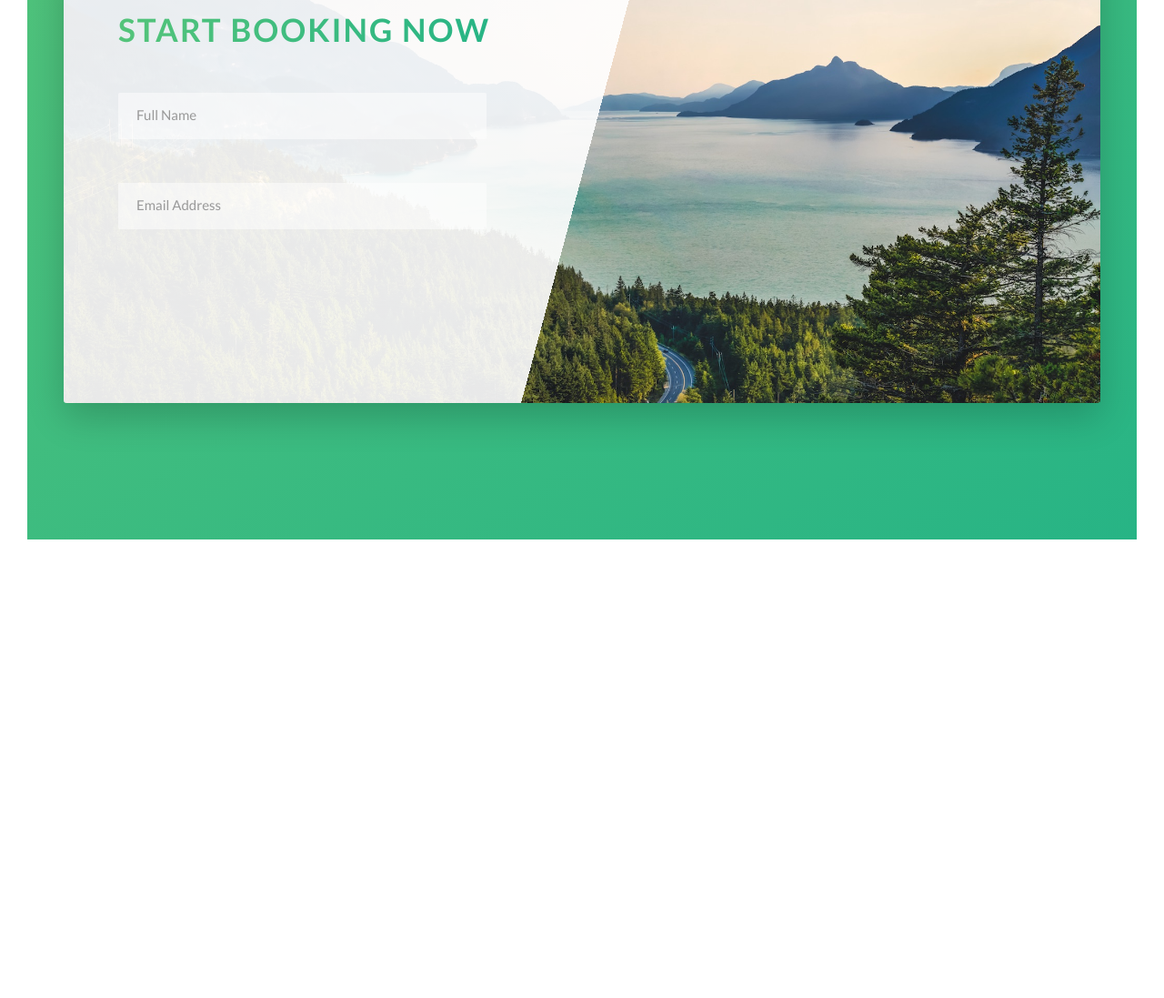
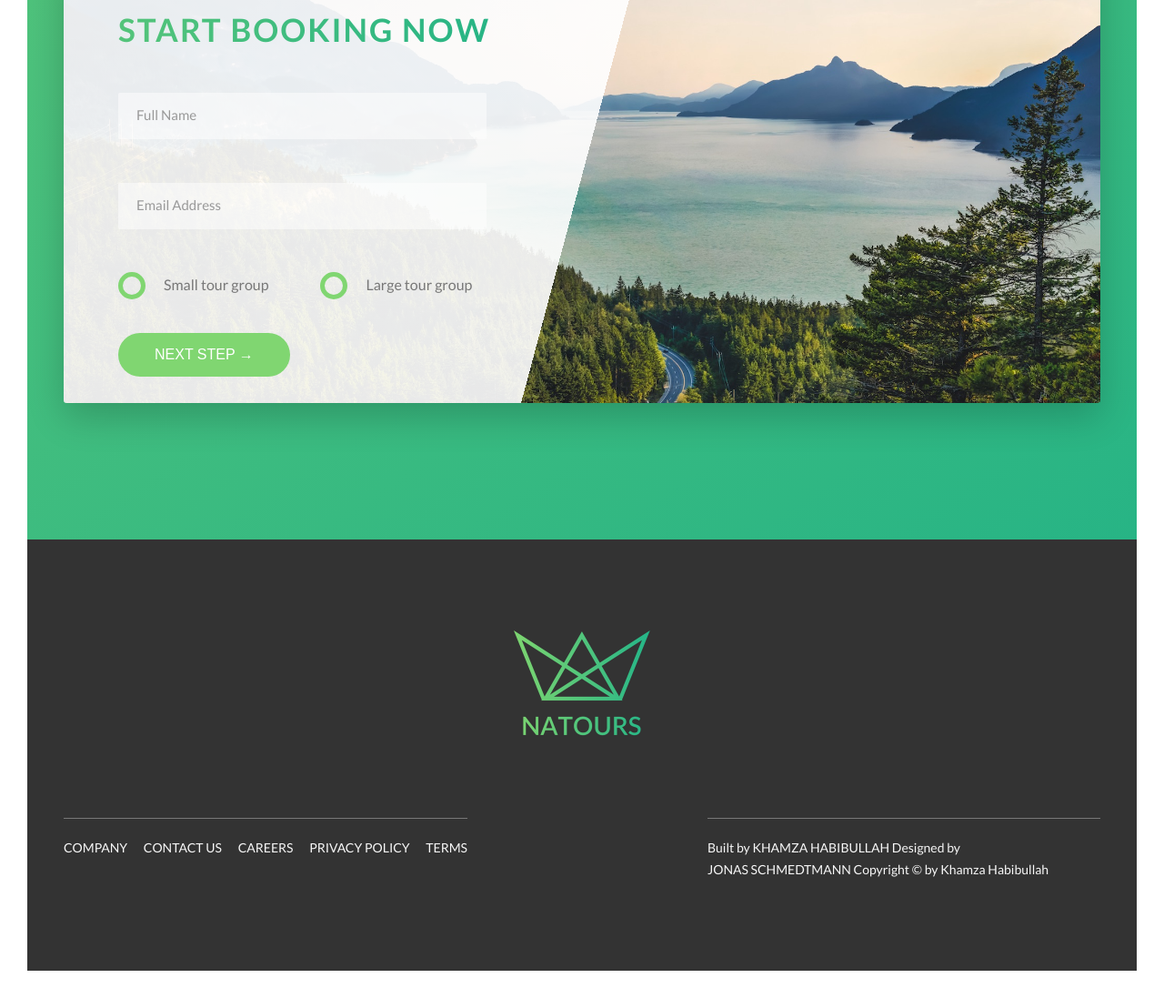
Before and after one commit to khamzahabibullah/Natours, a website: page index.html in a window 1280 px wide. Shown: the part 4639-5736 px from the top of the page at 91% size. Before the commit the page ends 5262 px from the top, so only its background shows below. Drawn offline with Linux system fonts and the light colour scheme.

Commit message:
add footer

```diff
--- a/index.html
+++ b/index.html
@@ -326,12 +326,84 @@
                   />
                   <label for="email" class="form__label">Email Address</label>
                 </div>
+
+                <div class="form__group u-margin-bottom-medium">
+                  <div class="form__radio-group">
+                    <input
+                      type="radio"
+                      class="form__radio-input"
+                      id="small"
+                      name="size"
+                    />
+                    <label for="small" class="form__radio-label">
+                      <span class="form__radio-button"></span>
+                      Small tour group</label
+                    >
+                  </div>
+
+                  <div class="form__radio-group">
+                    <input
+                      type="radio"
+                      class="form__radio-input"
+                      id="large"
+                      name="size"
+                    />
+                    <label for="large" class="form__radio-label">
+                      <span class="form__radio-button"></span>
+
+                      Large tour group</label
+                    >
+                  </div>
+                </div>
+
+                <div class="form__group">
+                  <button class="btn btn--green">Next step &rarr;</button>
+                </div>
               </form>
             </div>
           </div>
         </div>
       </section>
     </main>
+
+    <footer class="footer">
+      <div class="footer__logo-box">
+        <img src="assets/logo-green-2x.png" alt="" class="footer__logo" />
+      </div>
+
+      <div class="row">
+        <div class="col-1-of-2">
+          <div class="footer__navigation">
+            <ul class="footer__list">
+              <li class="footer__item">
+                <a href="#" class="footer__link">Company</a>
+              </li>
+              <li class="footer__item">
+                <a href="#" class="footer__link">Contact Us</a>
+              </li>
+              <li class="footer__item">
+                <a href="#" class="footer__link">Careers</a>
+              </li>
+              <li class="footer__item">
+                <a href="#" class="footer__link">Privacy policy</a>
+              </li>
+              <li class="footer__item">
+                <a href="#" class="footer__link">Terms</a>
+              </li>
+            </ul>
+          </div>
+        </div>
+
+        <div class="col-1-of-2">
+          <p class="footer__copyright">
+            Built by
+            <a href="#" class="footer__link">Khamza Habibullah</a> Designed by
+            <a href="#" class="footer__link">Jonas Schmedtmann</a>
+            Copyright &copy; by Khamza Habibullah
+          </p>
+        </div>
+      </div>
+    </footer>
 
     <!--
         <section class="grid-test">
--- a/sass/abstracts/_variables.scss
+++ b/sass/abstracts/_variables.scss
@@ -14,6 +14,7 @@ $color-gray-light-2: #eee;
 
 $color-gray-dark: #777;
 $color-gray-dark-2: #999;
+$color-gray-dark-3: #333;
 
 $color-white: #fff;
 $color-black: #000;
--- a/sass/base/_utilities.scss
+++ b/sass/base/_utilities.scss
@@ -1,23 +1,23 @@
 .u-center-text {
-  text-align: center;
+  text-align: center !important;
 }
 
 .u-margin-bottom-small {
-  margin-bottom: 1.5rem;
+  margin-bottom: 1.5rem !important;
 }
 
 .u-margin-bottom-medium {
-  margin-bottom: 4rem;
+  margin-bottom: 4rem !important;
 }
 
 .u-margin-bottom-big {
-  margin-bottom: 8rem;
+  margin-bottom: 8rem !important;
 }
 
 .u-margin-top-big {
-  margin-top: 8rem;
+  margin-top: 8rem !important;
 }
 
 .u-margin-top-huge {
-  margin-top: 10rem;
+  margin-top: 10rem !important;
 }
--- a/sass/components/_button.scss
+++ b/sass/components/_button.scss
@@ -1,4 +1,5 @@
 .btn {
+  &,
   &:link,
   &:visited {
     text-transform: uppercase;
@@ -9,6 +10,9 @@
     transition: all 0.2s;
     position: relative;
     font-size: $fs-default;
+
+    border: none;
+    cursor: pointer;
   }
 
   &:hover {
@@ -21,7 +25,9 @@
     }
   }
 
-  &:active {
+  &:active,
+  &:focus {
+    outline: none;
     transform: translateY(-1px);
     box-shadow: 0 0.5rem 1rem rgba($color-black, 0.2);
   }
--- a/sass/components/_form.scss
+++ b/sass/components/_form.scss
@@ -14,6 +14,7 @@
     border-bottom: 3px solid transparent;
     width: 90%;
     display: block;
+    transition: all 0.3s;
 
     &:focus {
       outline: none;
@@ -44,4 +45,50 @@
     visibility: hidden;
     transform: translateY(-4rem);
   }
+
+  &__radio-group {
+    width: 49%;
+    display: inline-block;
+  }
+
+  &__radio-input {
+    display: none;
+  }
+
+  &__radio-label {
+    font-size: $fs-default;
+    cursor: pointer;
+    position: relative;
+    padding-left: 5rem;
+  }
+
+  &__radio-button {
+    height: 3rem;
+    width: 3rem;
+    border: 5px solid $color-primary;
+    border-radius: 50%;
+    display: inline-block;
+    position: absolute;
+    left: 0;
+    top: -0.4rem;
+
+    &::after {
+      content: '';
+      display: block;
+      height: 1.3rem;
+      width: 1.3rem;
+      border-radius: 50%;
+      position: absolute;
+      top: 50%;
+      left: 50%;
+      transform: translate(-50%, -50%);
+      background-color: $color-primary;
+      opacity: 0;
+      transition: opacity 0.2s;
+    }
+  }
+
+  &__radio-input:checked ~ &__radio-label &__radio-button::after {
+    opacity: 1;
+  }
 }
--- /dev/null
+++ b/sass/layout/_footer.scss
@@ -0,0 +1,60 @@
+.footer {
+  background-color: $color-gray-dark-3;
+  padding: 10rem 0;
+  font-size: 1.4rem;
+
+  &__logo-box {
+    text-align: center;
+    margin-bottom: 8rem;
+  }
+
+  &__logo {
+    width: 15rem;
+    height: auto;
+  }
+
+  &__navigation {
+    border-top: 1px solid $color-gray-dark;
+    padding-top: 2rem;
+    display: inline-block;
+  }
+
+  &__list {
+    list-style: none;
+  }
+
+  &__item {
+    display: inline-block;
+
+    &:not(:last-child) {
+      margin-right: 1.5rem;
+    }
+  }
+
+  &__link {
+    &:link,
+    &:visited {
+      color: $color-gray-light-1;
+      background-color: $color-gray-dark-3;
+      text-decoration: none;
+      text-transform: uppercase;
+      display: inline-block;
+      transition: all 0.2s;
+    }
+
+    &:hover,
+    &:active {
+      color: $color-primary;
+      box-shadow: 0 1rem 2rem rgba($color-black, 0.4);
+      transform: rotate(5deg) scale(1.3);
+    }
+  }
+
+  &__copyright {
+    border-top: 1px solid $color-gray-dark;
+    padding-top: 2rem;
+    width: 80%;
+    float: right;
+    color: $color-gray-light-1;
+  }
+}
--- a/sass/main.scss
+++ b/sass/main.scss
@@ -17,5 +17,6 @@
 
 @import 'layout/header';
 @import 'layout/grid';
+@import 'layout/footer';
 
 @import 'pages/home';
```
Also changed, not shown: css/style.css.
